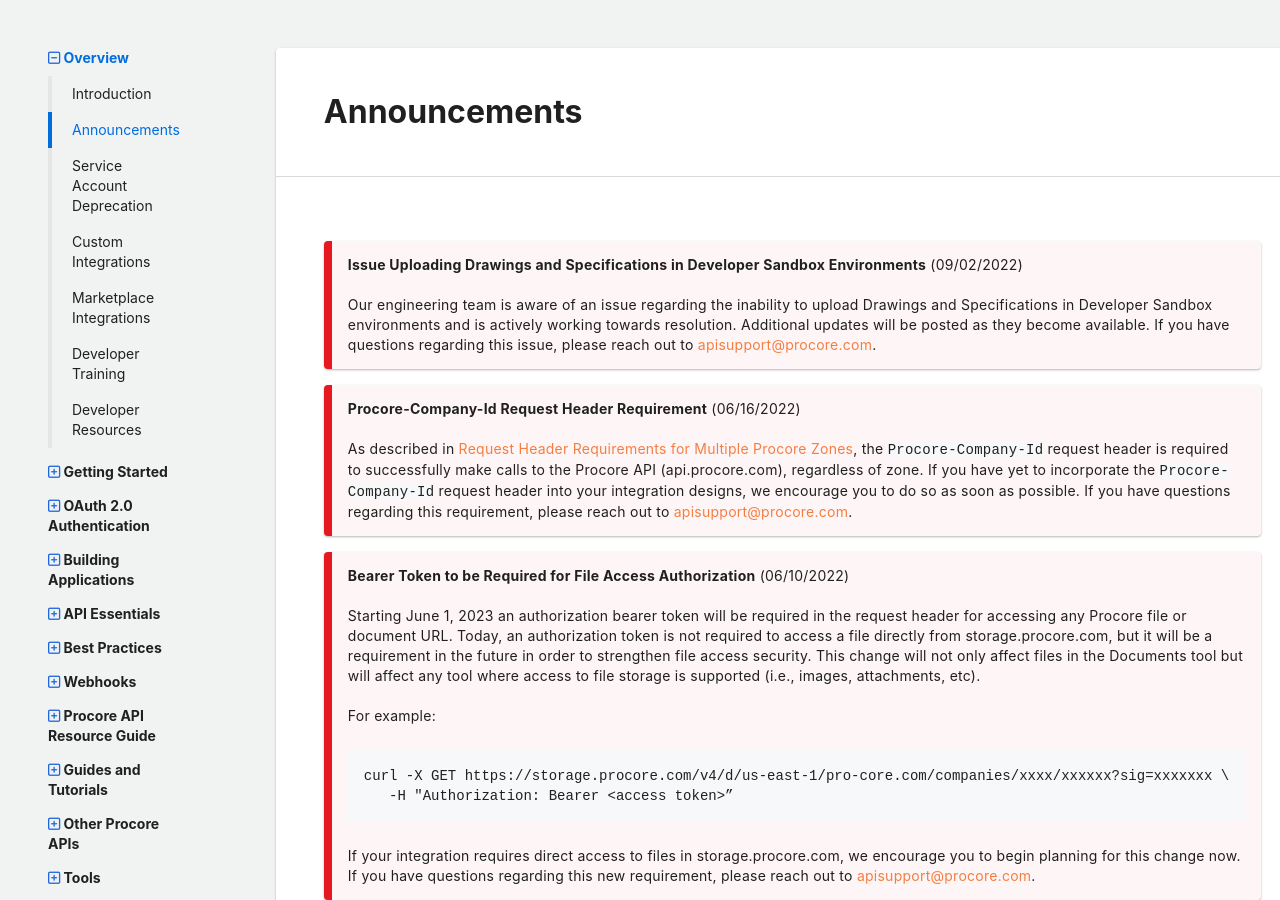
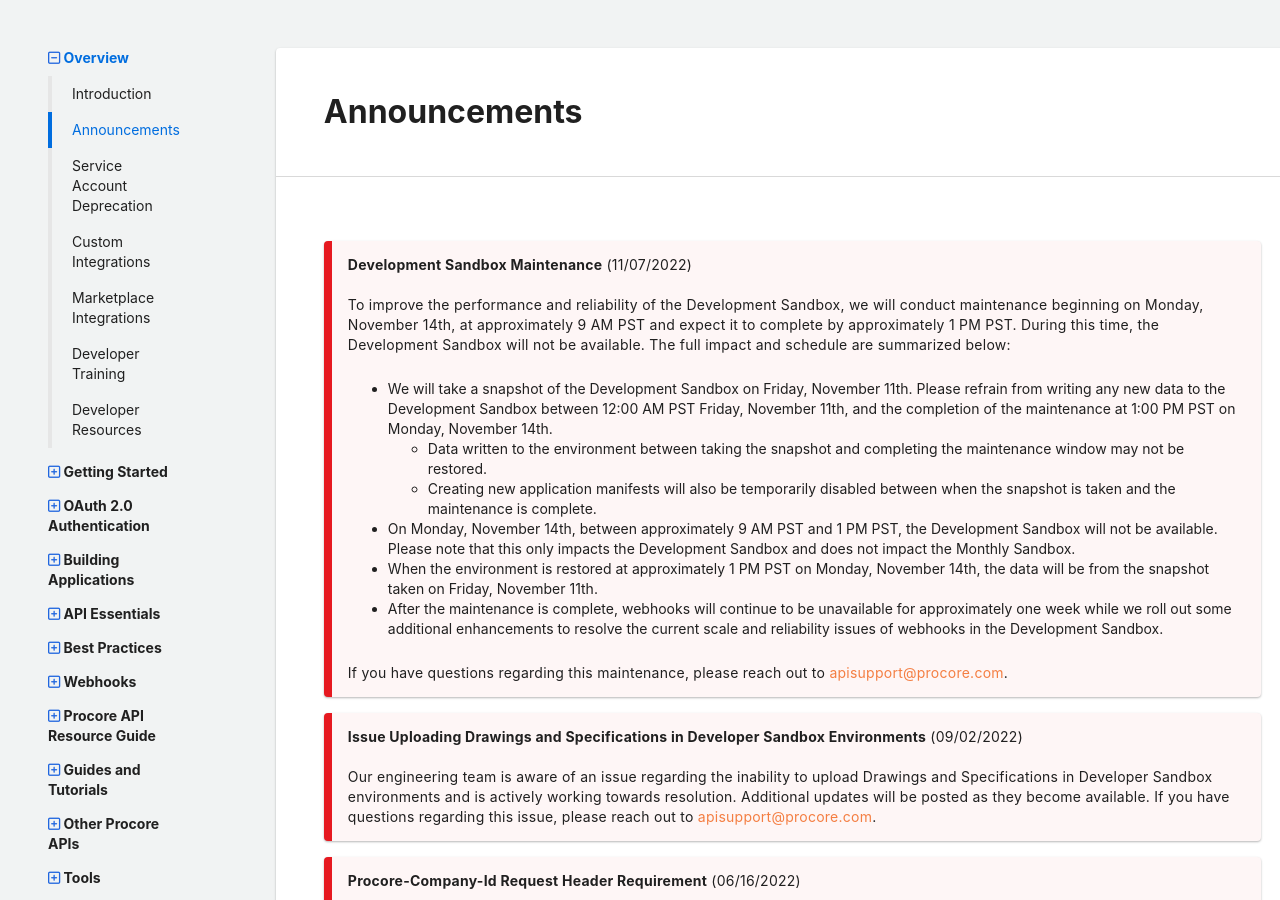
Before and after one commit to procore/documentation, a Jekyll site: the page built from overview/announcements.md, in a window 1280 px wide and 900 px high. Built offline with Jekyll 4.4.1, drawn with Linux system fonts in a browser that asks for light colours.

Commit message:
Add mainteance post

```diff
--- a/overview/announcements.md
+++ b/overview/announcements.md
@@ -4,6 +4,20 @@ title: Announcements
 layout: default
 section_title: Overview
 ---
+
+>**Development Sandbox Maintenance** (11/07/2022)
+>
+>To improve the performance and reliability of the Development Sandbox, we will conduct maintenance beginning on Monday, November 14th, at approximately 9 AM PST and expect it to complete by approximately 1 PM PST.  During this time, the Development Sandbox will not be available. The full impact and schedule are summarized below:
+>
+> - We will take a snapshot of the Development Sandbox on Friday, November 11th.  Please refrain from writing any new data to the Development Sandbox between 12:00 AM PST Friday, November 11th, and the completion of the maintenance at 1:00 PM PST on Monday, November 14th.
+>   - Data written to the environment between taking the snapshot and completing the maintenance window may not be restored.
+>   - Creating new application manifests will also be temporarily disabled between when the snapshot is taken and the maintenance is complete.
+> - On Monday, November 14th, between approximately 9 AM PST and 1 PM PST, the Development Sandbox will not be available. Please note that this only impacts the Development Sandbox and does not impact the Monthly Sandbox.
+> - When the environment is restored at approximately 1 PM PST on Monday, November 14th, the data will be from the snapshot taken on Friday, November 11th.
+> - After the maintenance is complete, webhooks will continue to be unavailable for approximately one week while we roll out some additional enhancements to resolve the current scale and reliability issues of webhooks in the Development Sandbox.
+>
+>If you have questions regarding this maintenance, please reach out to [apisupport@procore.com](mailto:apisupport@procore.com).
+
 
 >**Issue Uploading Drawings and Specifications in Developer Sandbox Environments** (09/02/2022)
 >
```
